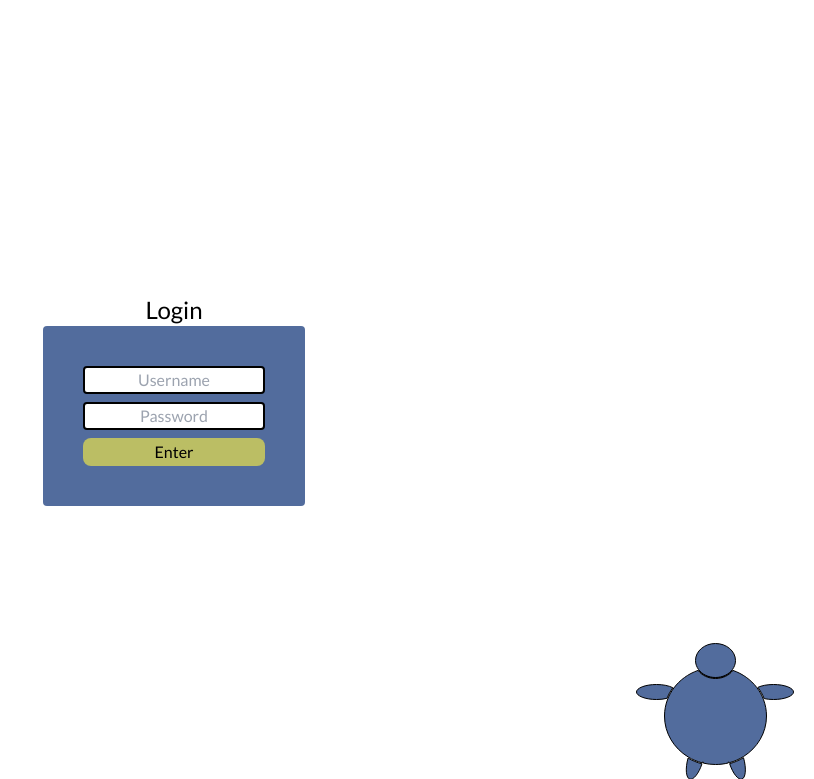
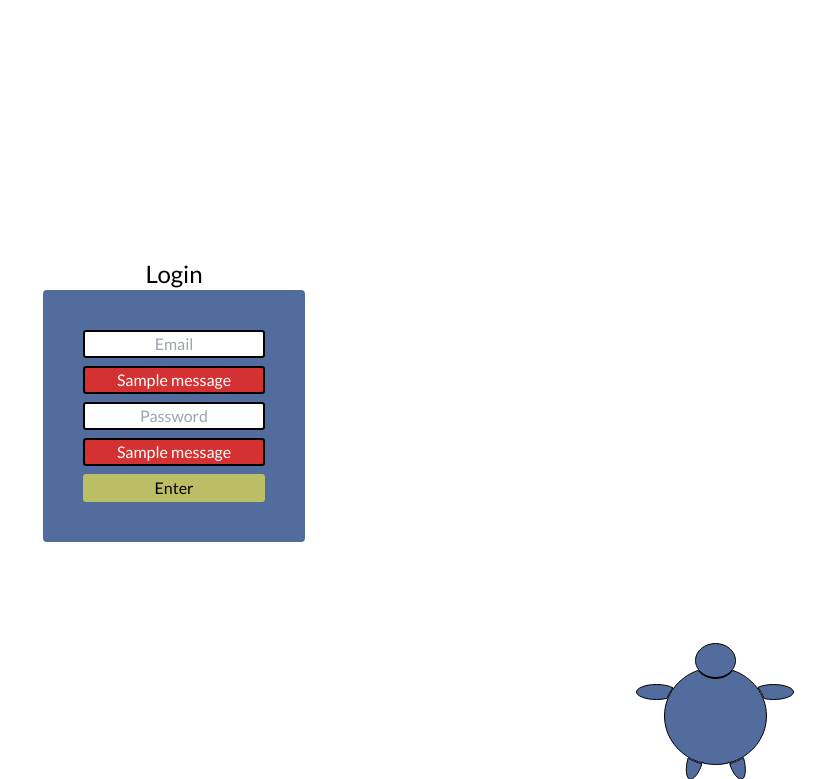
Before and after one commit to Tbone8098/codingDojo-student-portal, a Flask app: page / in a window 1280 px wide. Shown: the top 779 px of the page, without its empty margins (466-1280 px from the left). Run offline with Flask 2, Linux system fonts and the light colour scheme; one stand-in notice (Sample message) is shown; some libraries are stand-ins or nearby versions.

Commit message:
update to login with validations

```diff
--- a/flask_app/controllers/controller_routes.py
+++ b/flask_app/controllers/controller_routes.py
@@ -1,24 +1,26 @@
+from cmath import log
+from pyexpat import model
 from flask_app import app
 from flask import render_template, redirect, request, session, flash, jsonify
+from flask_app.config.utils import login_required
 from flask_app.models import model_user
 
 @app.route('/')
 def index():
-    if 'uuid' in session:
-        return redirect('/dashboard')
     session['page'] = 'landing_page'
     return render_template('login.html')
 
 @app.route('/dashboard')
+@login_required
 def dashboard():
-    if 'uuid' not in session:
-        return redirect('/')
     session['page'] = 'dashboard'
     return render_template('admin/dashboard.html')
 
 @app.route('/process/login', methods=['post'])
 def process_login():
-    return render_template('admin/login.html')
+    if not model_user.User.validate_login(request.form):
+        return redirect('/')
+    return redirect('/dashboard')
 
 @app.route('/', defaults={'path': ''})
 @app.route('/<path:path>')
--- a/flask_app/static/css/style.css
+++ b/flask_app/static/css/style.css
@@ -9,18 +9,25 @@ body {
 }
 
 
-
 /* buttons */
 .btn {
     padding: 0.15em 0.5em;
     cursor: pointer;
-    border-radius: 0.5em;
+    border-radius: 0.2em;
     text-align: center;
 }
 
 /* forms */
 input {
     border: 0.15em solid black;
-    border-radius: 0.25em;
+    border-radius: 0.2em;
     text-align: center;
 }
+
+/* validations */
+.alert {
+    width: 100%;
+    border: 0.15em solid black;
+    border-radius: 0.2em;
+    text-align: center;
+}
--- a/flask_app/templates/login.html
+++ b/flask_app/templates/login.html
@@ -8,8 +8,14 @@
     <div class="flex flex-col justify-center items-center h-full">
         <p class="text-2xl text-center">Login</p>
         <form action="/process/login" method="post" class="flex flex-col gap-2 bg-my-blue p-10 rounded">
-            <input type="text" name="username" id="username" placeholder="Username"/>
+            <input type="text" name="email" id="email" placeholder="Email"/>
+            {% for message in get_flashed_messages(category_filter=["err_user_email_login"]) %}
+            <p class="alert bg-my-danger text-white">{{ message }}</p>
+            {% endfor %}
             <input type="text" name="pw" id="pw" placeholder="Password">
+            {% for message in get_flashed_messages(category_filter=["err_user_pw_login"]) %}
+            <p class="alert bg-my-danger text-white">{{ message }}</p>
+            {% endfor %}
             <button class="btn bg-my-green">Enter</button>
         </form>
     </div>
```
Also changed, not shown: flask_app/config/utils.py (added, +10 -0 lines), flask_app/models/model_base.py (+17 -0 lines), flask_app/models/model_user.py (+14 -0 lines), flask_app/config/decerators.py (deleted).
